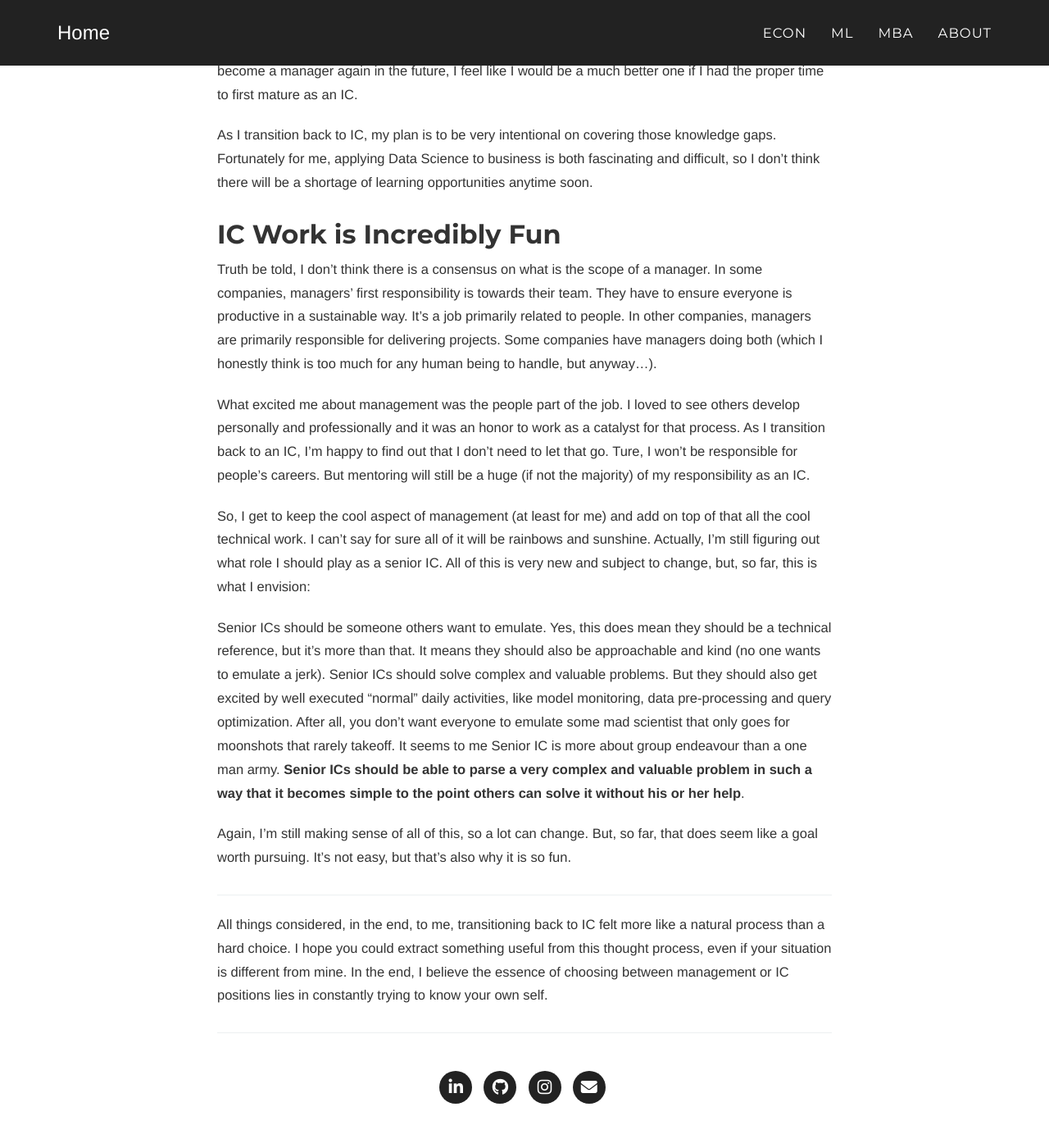
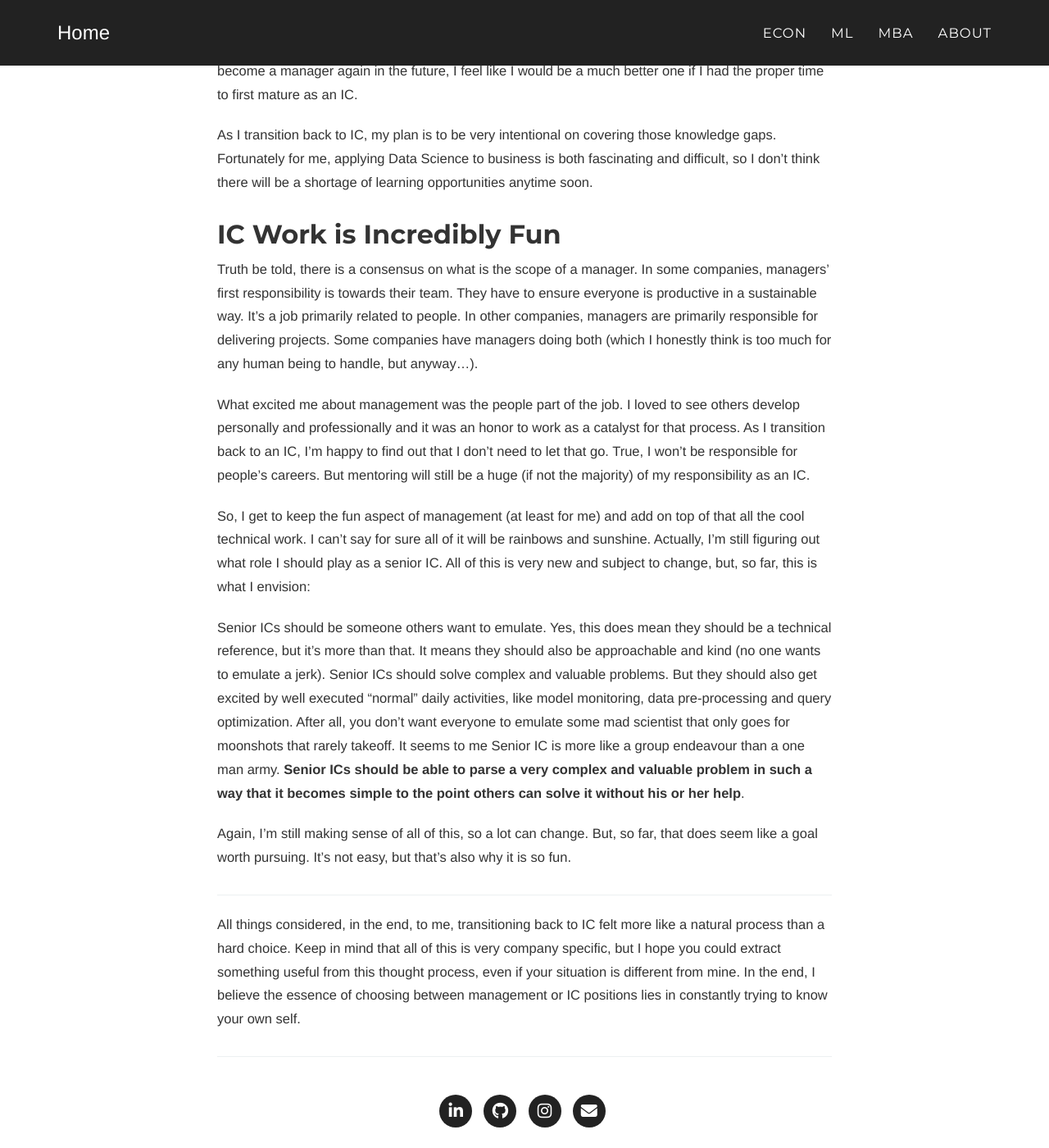
Before and after one commit to matheusfacure/matheusfacure.github.io, a Jekyll site: the page built from _posts/2021-08-31-why-i-am-not-a-manager.md, in a window 1280 px wide and 1400 px high, scrolled down 3507 px. Shown: the whole window at 82% size. Built offline with Jekyll 4.4.1, drawn with Linux system fonts in a browser that asks for light colours; nearby versions of some CDN libraries; some web fonts are replaced; comment, search, counter and statistics services are not loaded; before the commit the page ends 4878 px from its top, so only the background shows below that; some of the changed text lies outside the part shown.

Commit message:
fix spelling

```diff
--- a/_posts/2021-08-31-why-i-am-not-a-manager.md
+++ b/_posts/2021-08-31-why-i-am-not-a-manager.md
@@ -11,7 +11,7 @@
 
 # Why I'm Not a Manager
 
-August was my last month as a Data Scientist Manager at a multibillion dollar neobank. I've been slowly transitioning back to an Individual Contributor (IC) over the last 6 months. Today marks the end of this process. This move usually implies a less promising career. In the vast majority of companies, Managers have more room to grow and also make more money. Deciding between a manager or IC position has very serious financial consequences, so choosing between the two roles requires some careful consideration.
+August was my last month as a Data Scientist Manager at a multibillion dollar neobank. Over the last 6 months, I've been slowly transitioning back to an Individual Contributor (IC). Today marks the end of this process. This move usually implies a less promising career. In the vast majority of companies, Managers have more room to grow and also make more money. Deciding between a manager or IC position has very serious financial consequences, so choosing between the two roles requires some careful consideration.
 
 I'll try to walk through the thought process that led me to choose the IC role so that it might help others facing a similar decision. But mostly, I write for myself, as it helps me organize my thoughts and reflect on this new phase to come.
 
@@ -21,7 +21,7 @@
 
 I've always been good at accumulating knowledge. I can sit for hours reading and writing and I find it refreshing. Up until I became a manager, I could study my way out of most of my problems. It was like that at school and university. It was like that as I've started to solve business problems within a company. There were exceptions, of course. Relationship with a significant other is a noteworthy one, but let's not get into that. The point is, as an IC, there is usually a clear path to solving a problem: lots of careful study, followed by an ideally simple implementation.
 
-That doesn't work with management. At first I thought it would, so I took the Personal MBA Book list, by Josh Kaufman, plus some other recommendations, and I started reading them like mad. At one point, I was consuming more than one book per week (Audible at 1.5x speed was a big help here). Yet, I was surprised to find how little they helped.
+That doesn't work with management. At first I thought it would, so I took the [Personal MBA Book list](https://personalmba.com/best-business-books/), by Josh Kaufman, plus some other recommendations, and I started reading them like mad. At one point, I was consuming more than one book per week (Audible at 1.5x speed was a big help here). Yet, I was surprised to find how little they helped.
 
 Sure, I've picked up some neat tricks along the way, like psychological hacks to our habits (The Power of Habit), communications and writing principles (Made to Stick, On Writing Well) and a sane personal finance philosophy (Yout Money or Your Life, The Millionaire Next Door). But all those books didn't mold me into a better manager. Even famous managing books (Radical Candor, The Effective Executive, First, Break All The Rules) didn't cut it. I'm not going to say they were useless. They did help. A little. Only to what I call a survival point. Books teach you enough to not suck at managing, but I couldn't find in them a recipe for great management.
 
@@ -49,16 +49,16 @@
 
 ## IC Work is Incredibly Fun
 
-Truth be told, I don't think there is a consensus on what is the scope of a manager. In some companies, managers' first responsibility is towards their team. They have to ensure everyone is productive in a sustainable way. It's a job primarily related to people. In other companies, managers are primarily responsible for delivering projects. Some companies have managers doing both (which I honestly think is too much for any human being to handle, but anyway...).
+Truth be told, there is a consensus on what is the scope of a manager. In some companies, managers' first responsibility is towards their team. They have to ensure everyone is productive in a sustainable way. It's a job primarily related to people. In other companies, managers are primarily responsible for delivering projects. Some companies have managers doing both (which I honestly think is too much for any human being to handle, but anyway...).
 
-What excited me about management was the people part of the job. I loved to see others develop personally and professionally and it was an honor to work as a catalyst for that process. As I transition back to an IC, I'm happy to find out that I don't need to let that go. Ture, I won't be responsible for people's careers. But mentoring will still be a huge (if not the majority) of my responsibility as an IC.
+What excited me about management was the people part of the job. I loved to see others develop personally and professionally and it was an honor to work as a catalyst for that process. As I transition back to an IC, I'm happy to find out that I don't need to let that go. True, I won't be responsible for people's careers. But mentoring will still be a huge (if not the majority) of my responsibility as an IC.
 
-So, I get to keep the cool aspect of management (at least for me) and add on top of that all the cool technical work. I can't say for sure all of it will be rainbows and sunshine. Actually, I'm still figuring out what role I should play as a senior IC. All of this is very new and subject to change, but, so far, this is what I envision:
+So, I get to keep the fun aspect of management (at least for me) and add on top of that all the cool technical work. I can't say for sure all of it will be rainbows and sunshine. Actually, I'm still figuring out what role I should play as a senior IC. All of this is very new and subject to change, but, so far, this is what I envision:
 
-Senior ICs should be someone others want to emulate. Yes, this does mean they should be a technical reference, but it's more than that. It means they should also be approachable and kind (no one wants to emulate a jerk). Senior ICs should solve complex and valuable problems. But they should also get excited by well executed "normal" daily activities, like model monitoring, data pre-processing and query optimization. After all, you don't want everyone to emulate some mad scientist that only goes for moonshots that rarely takeoff. It seems to me Senior IC is more about group endeavour than a one man army. **Senior ICs should be able to parse a very complex and valuable problem in such a way that it becomes simple to the point others can solve it without his or her help**.
+Senior ICs should be someone others want to emulate. Yes, this does mean they should be a technical reference, but it's more than that. It means they should also be approachable and kind (no one wants to emulate a jerk). Senior ICs should solve complex and valuable problems. But they should also get excited by well executed "normal" daily activities, like model monitoring, data pre-processing and query optimization. After all, you don't want everyone to emulate some mad scientist that only goes for moonshots that rarely takeoff. It seems to me Senior IC is more like a group endeavour than a one man army. **Senior ICs should be able to parse a very complex and valuable problem in such a way that it becomes simple to the point others can solve it without his or her help**.
 
 Again, I'm still making sense of all of this, so a lot can change. But, so far, that does seem like a goal worth pursuing. It's not easy, but that's also why it is so fun.
 
 ---
 
-All things considered, in the end, to me, transitioning back to IC felt more like a natural process than a hard choice. I hope you could extract something useful from this thought process, even if your situation is different from mine. In the end, I believe the essence of choosing between management or IC positions lies in constantly trying to know your own self.
+All things considered, in the end, to me, transitioning back to IC felt more like a natural process than a hard choice. Keep in mind that all of this is very company specific, but I hope you could extract something useful from this thought process, even if your situation is different from mine. In the end, I believe the essence of choosing between management or IC positions lies in constantly trying to know your own self.
```
Also changed, not shown: other parts of _posts/2021-08-31-why-i-am-not-a-manager.md (+2 -2 lines).
